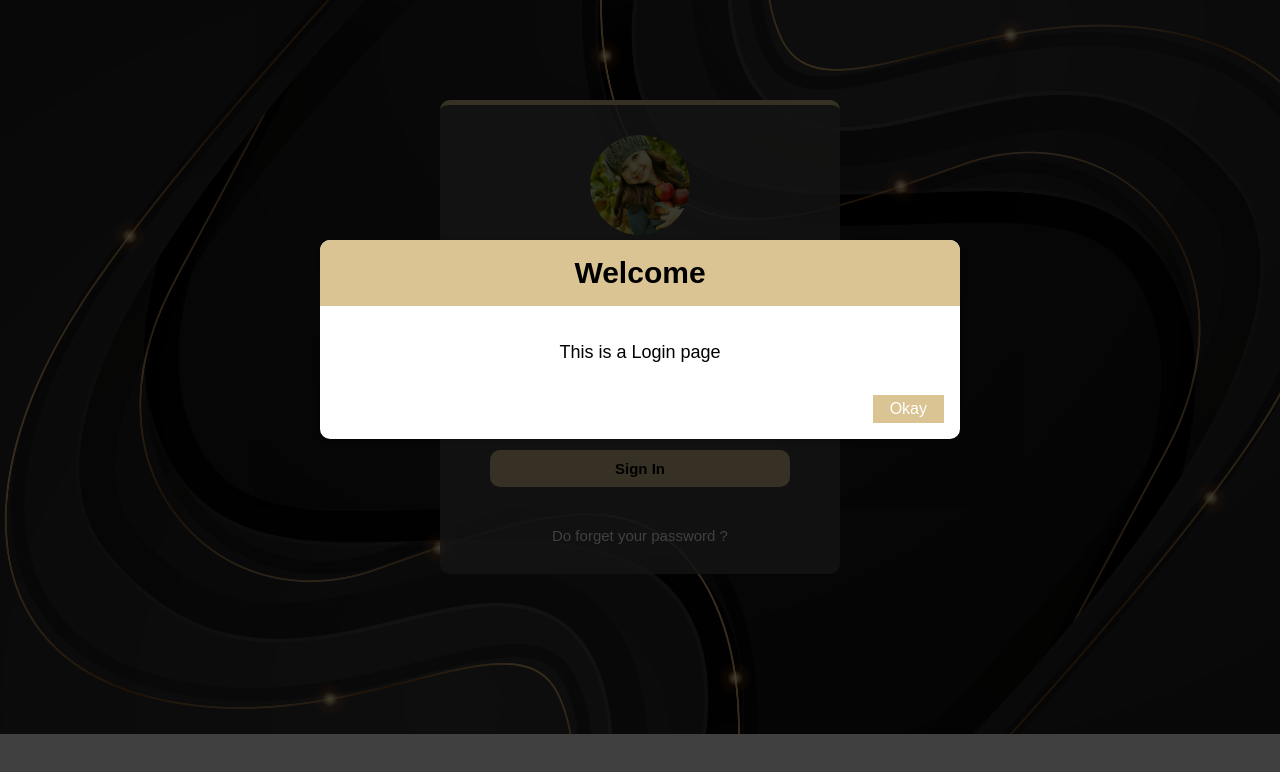
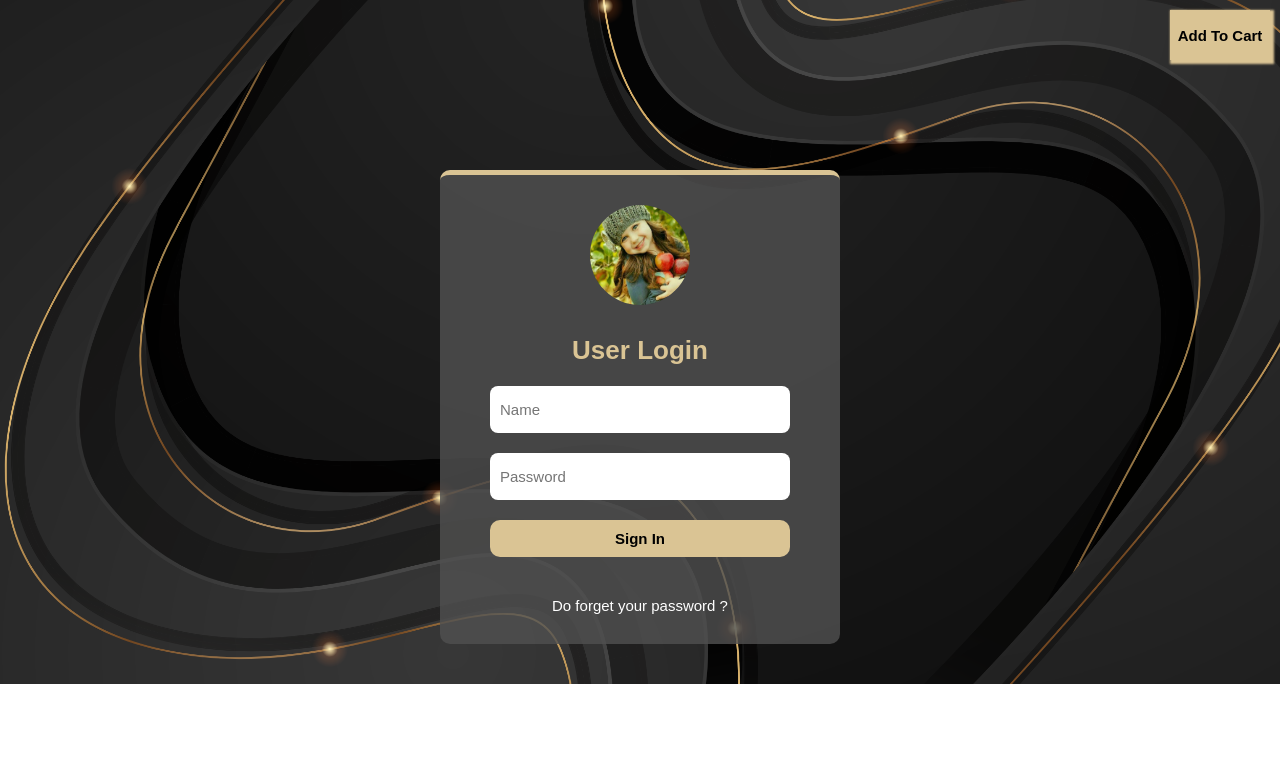
Before and after one commit to MahsumaRezai/From, a React (Create React App) app: page / in a window 1280 px wide. Shown: the top 772 px of the page. Built offline with nearby package versions, Linux system fonts and the light colour scheme.

Commit message:
last commit

```diff
--- a/src/App.js
+++ b/src/App.js
@@ -1,15 +1,23 @@
-import { Fragment } from "react";
+import { Fragment, useState } from "react";
 import Form from './Componet/Form/Form';
 import ErroModal from "./Componet/UI/ErrorModal";
+import ButtonCart from "./Componet/Button/ButtonCart";
 
 function App() {
-
-  return (
-    <Fragment>
-      <ErroModal />
-      <Form />
-    </Fragment>
-  )
+    const [cartIsShow, setCartIsShow] = useState(false);
+    const ShowCart = () => {
+        setCartIsShow(true)
+    }
+    const CartHide = () => {
+        setCartIsShow(false);
+    }
+    return (
+        <Fragment>
+            {cartIsShow && <ErroModal onHide={CartHide} />}
+            <ButtonCart onShow={ShowCart}>Add To Cart</ButtonCart>
+            <Form />
+        </Fragment>
+    )
 }
 
 export default App;
--- /dev/null
+++ b/src/Componet/Button/ButtonCart.js
@@ -0,0 +1,9 @@
+const ButtonCart = (props) => {
+    return (
+        <div className='content'>
+            <button className='btnn' onClick={props.onShow}>{props.children}</button>
+
+        </div>
+    )
+}
+export default ButtonCart;
--- a/src/Componet/UI/Button.js
+++ b/src/Componet/UI/Button.js
@@ -3,11 +3,11 @@ import classes from './Button.module.css';
 
 const Button = (props) => {
     return (
-        <button
-            className={classes.button}
-            type={props.type || 'button'}
-            onClick={props.onClick}
-        >
+        <button   className={classes.button} onClick={props.onClick}>
+
+
+
+
             {props.children}
         </button>
     );
--- a/src/Componet/UI/ErrorModal.js
+++ b/src/Componet/UI/ErrorModal.js
@@ -5,7 +5,7 @@ import Button from './Button';
 import classes from './ErrorModal.module.css';
 import { Fragment } from 'react';
 const Backdrop = (props) => {
-    return <div className={classes.backdrop} onClick={props.onconfirm} />
+    return <div className={classes.backdrop} onClick={props.onHide} />
 }
 const Modaloerlay = (props) => {
     return (
@@ -14,10 +14,12 @@ const Modaloerlay = (props) => {
                 <h1>Welcome</h1>
             </header>
             <div className={classes.content}>
-                <p>This is a Login page</p>
+                <p>
+                    Hello I am Masoumeh Rezai and I Love Coding
+                </p>
             </div>
             <footer className={classes.actions}>
-                <Button onClick={props.onconfirm}>Okay</Button>
+                <Button onClick={props.onHide}>Okay</Button>
             </footer>
         </Card>
     )
@@ -25,8 +27,8 @@ const Modaloerlay = (props) => {
 const ErroModal = (props) => {
     return (
         <Fragment>
-            {ReactDom.createPortal(<Backdrop onconfirm={props.onconfirm} />, document.getElementById('backdrop-root'))}
-            {ReactDom.createPortal(<Modaloerlay title={props.title} massage={props.massage} onconfirm={props.onconfirm} />,
+            {ReactDom.createPortal(<Backdrop onHide={props.onHide} />, document.getElementById('backdrop-root'))}
+            {ReactDom.createPortal(<Modaloerlay />,
                 document.getElementById('overlay-root'))}
         </Fragment>
     )
--- a/src/index.css
+++ b/src/index.css
@@ -41,3 +41,20 @@ h2 {
   color: royalblue;
   font-size: 30px
 }
+.content {
+  display: flex;
+  flex-direction: row;
+  justify-content: flex-end;
+  align-items: flex-end;
+}
+.btnn {
+  width: 100px;
+  height: 50px;
+  background: #dac494;
+  margin: 10px;
+  font-size: 15px;
+  font-weight: bold;
+  box-shadow: 2px 2px 2px 2px #dac494;
+  border:none
+
+}
```
